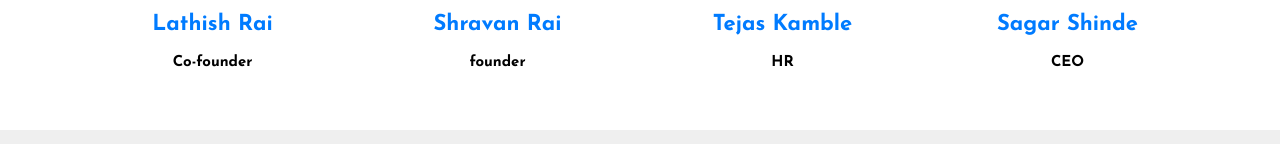
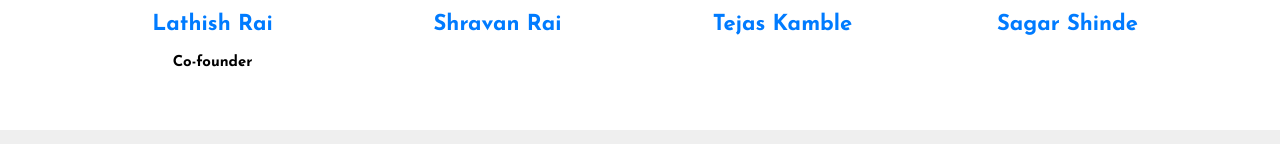
Before and after one commit to Lathish9/NETMART, a plain HTML site: page final/index.html in a window 1280 px wide. Shown: the part 5129-5273 px from the top of the page. Drawn offline with nearby package versions, Linux system fonts and the light colour scheme.

Commit message:
first commit

```diff
--- a/final/index.html
+++ b/final/index.html
@@ -941,7 +941,7 @@
 								</ul>
 							</div>
 							<h2>Shravan Rai </h2>
-							<h3>founder</h3>
+							<h3></h3>
 
 						</div>
 
@@ -962,7 +962,7 @@
 								</ul>
 							</div>
 							<h2>Tejas Kamble</h2>
-							<h3>HR</h3>
+							<h3></h3>
 
 						</div>
 
@@ -983,7 +983,7 @@
 								</ul>
 							</div>
 							<h2>Sagar Shinde</h2>
-							<h3>CEO</h3>
+							<h3></h3>
 
 						</div>
 					</div>
```
